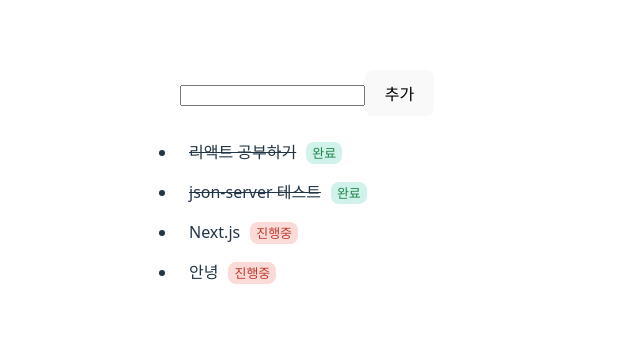
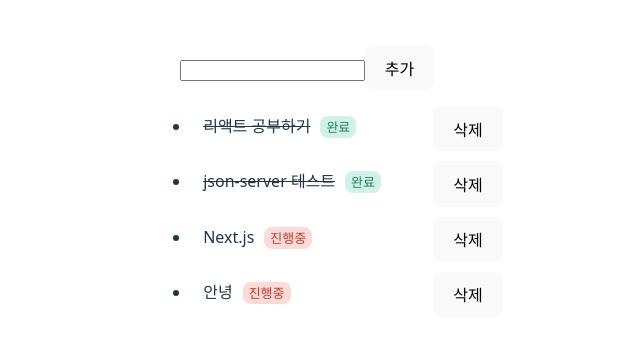
Before and after one commit to maruru301/goorm-missions, a React app in the folder tanstack-query/: page / in a window 1280 px wide. Shown: the part 211-554 px from the top of the page, without its empty margins (333-973 px from the left). Built offline with nearby package versions, Linux system fonts and the light colour scheme; data requests are answered from the project's data file; the HTML template or start-up script is replaced by a standard one.

Commit message:
feat: todo 삭제 버튼 클릭 시 항목 제거

```diff
--- a/tanstack-query/src/App.jsx
+++ b/tanstack-query/src/App.jsx
@@ -53,6 +53,17 @@ function App() {
         },
     });
 
+    const deleteTodo = async (todo) => {
+        await axios.delete(`${BASE_URL}/${todo.id}`);
+    };
+
+    const { mutate: deleteMutate } = useMutation({
+        mutationFn: deleteTodo,
+        onSuccess: () => {
+            queryClient.invalidateQueries(['todos']);
+        },
+    });
+
     if (isPending) return <div>로딩중...</div>;
     if (isError) return <div>데이터를 불러오는 중 오류가 발생했습니다.</div>;
 
@@ -68,9 +79,17 @@ function App() {
                 <button>추가</button>
             </form>
 
-            <ul style={{ display: 'flex', flexDirection: 'column', alignItems: 'start', width: '300px' }}>
+            <ul
+                style={{
+                    display: 'flex',
+                    flexDirection: 'column',
+                    alignItems: 'start',
+                    width: '100%',
+                    gap: '10px',
+                }}
+            >
                 {todos.map((todo) => (
-                    <div key={todo.id}>
+                    <div key={todo.id} style={{ width: '100%', display: 'flex', justifyContent: 'space-between' }}>
                         <li
                             onClick={() => toggleMutate(todo)}
                             style={{
@@ -95,6 +114,8 @@ function App() {
                                 {todo.completed ? '완료' : '진행중'}
                             </span>
                         </li>
+
+                        <button onClick={() => deleteMutate(todo)}>삭제</button>
                     </div>
                 ))}
             </ul>
```
